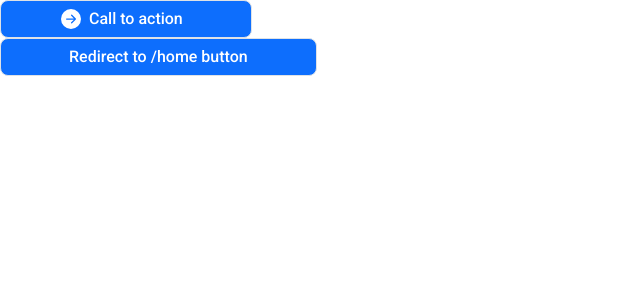
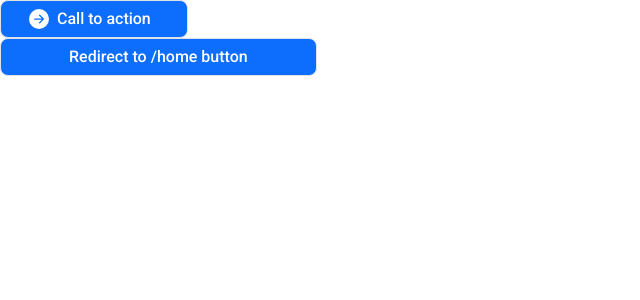
Before and after one commit to qairym-hub/qairym-web, a Next.js app: page / in a window 1280 px wide. Shown: the top 300 px of the page, without its empty margins (0-640 px from the left). Built offline with nearby package versions, Linux system fonts and the light colour scheme.

Commit message:
Изменил вёрстку стандартной кнопки для лучшей гибкости

```diff
--- a/src/components/buttons/DefaultButton.tsx
+++ b/src/components/buttons/DefaultButton.tsx
@@ -2,33 +2,41 @@ import React from 'react'
 import { Button } from 'react-bootstrap'
 
 interface ButtonComponentProps {
+  className?: string,
   text: string,
+  fluid?: boolean,
   color?: string,
   icon?: React.ReactNode,
   loading?: boolean,
   onClick?: any
 }
 
-const DefaultButton = ({ text, color = 'primary', icon, loading, onClick }: ButtonComponentProps) => {
+const DefaultButton: React.FunctionComponent<ButtonComponentProps> = (
+  {
+    className,
+    fluid,
+    text,
+    color = 'primary',
+    icon,
+    loading,
+    onClick
+  }
+) => {
 
   return (
     <>
       <Button
-        className="d-flex align-items-center border rounded-extra"
+        className={`border rounded-extra ${fluid && "w-100"} ${className}`}
         variant={color}
         onClick={onClick}
         disabled={loading}
       >
-        <span className="d-flex px-5">
-          {icon && (
-            <div className="d-flex align-items-center">
-              {icon}
-            </div>
-          )}
+        <div className="d-flex align-items-center justify-content-center px-3">
+          {icon}
           <span className="text-roboto-500 px-2">
             {text}
           </span>
-        </span>
+        </div>
       </Button>
     </>
   )
```
